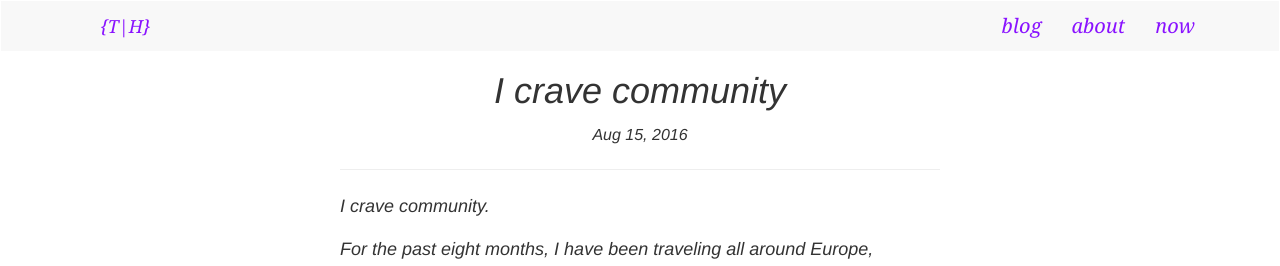
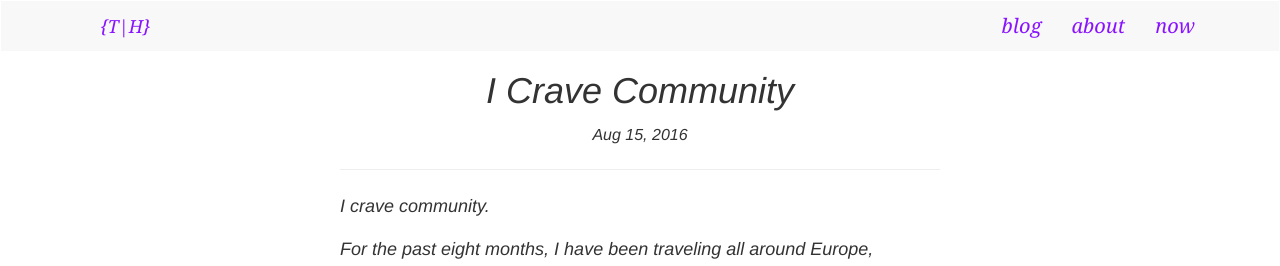
Before and after one commit to tanham/tanham.github.io, a Jekyll site: the page built from _posts/2016-08-15-i-crave-community.markdown, in a window 1280 px wide. Shown: the top 266 px of the page. Built offline with Jekyll 4.4.1, drawn with Linux system fonts in a browser that asks for light colours; nearby versions of some CDN libraries.

Commit message:
fix typo

```diff
--- a/_posts/2016-08-15-i-crave-community.markdown
+++ b/_posts/2016-08-15-i-crave-community.markdown
@@ -1,6 +1,6 @@
 ---
 layout: post
-title: I crave community
+title: I Crave Community
 date: 2016-8-15
 category:
 ---
```
